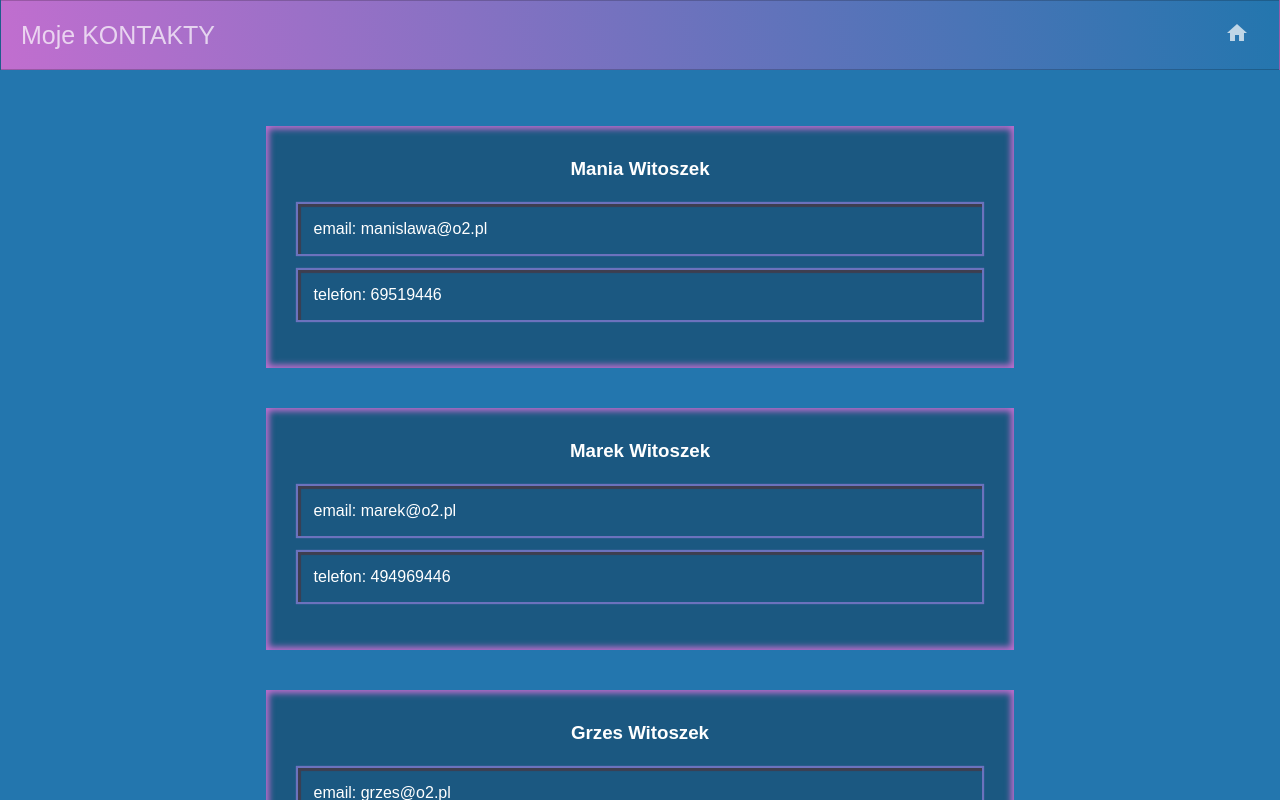
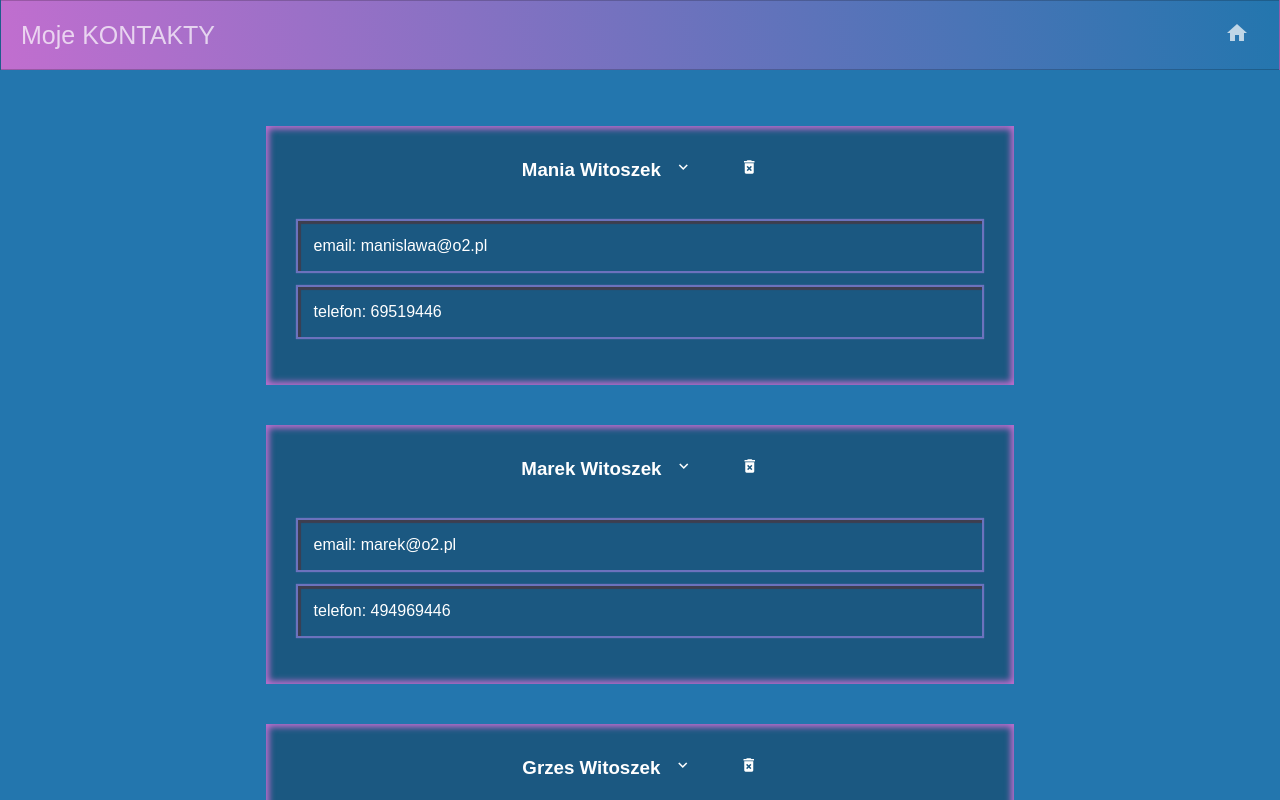
Before and after one commit to Manislawa/REACT_contactManager, a React (Create React App) app: page / in a window 1280 px wide. Shown: the top 800 px of the page. Built offline with nearby package versions, Linux system fonts and the light colour scheme.

Commit message:
create contact, contactList, styling UI  and use Context API in React

```diff
--- a/src/App.css
+++ b/src/App.css
@@ -115,10 +115,22 @@ main{
    box-shadow: 0px 0px 6px 3px #c16ecf inset;
 }
 .contact-name{
-   /* padding-bottom: .5rem; */
    padding-top: 1rem;
-   /* padding: .5rem 0 .5rem 12rem; */
+   padding-bottom: 1rem;
    text-align: center ;
+}
+.contact-name .material-icons{
+  font-size: 18px;
+  padding-left: .5rem;
+}
+.contact-name .material-icons:last-child{
+  /* delete contact icon */
+  padding-left: 3rem;
+
+
+}
+.contact-name .material-icons:hover{
+  cursor: pointer;
 }
 .contact-data{
    margin: 0 auto .5rem;
--- a/src/App.js
+++ b/src/App.js
@@ -1,17 +1,20 @@
 import React, { Component } from "react";
-import "./App.css";
 import Header from "./components/Header";
 import ContactList from "./components/ContactList";
+import { Provider } from "./context";
+import "./App.css";
 
 class App extends Component {
   render() {
     return (
+      <Provider>
         <div className="App">
           <Header text="Moje KONTAKTY" />
           <main>
             <ContactList />
           </main>
         </div>
+      </Provider>
     );
   }
 }
--- a/src/components/Contact.js
+++ b/src/components/Contact.js
@@ -2,28 +2,50 @@ import React, { Component } from "react";
 import PropTypes from "prop-types";
 
 export default class Contact extends Component {
+  state = {
+    showContactDetails: true
+  };
+  showDetailsClick = () => {
+    this.setState({ showContactDetails: !this.state.showContactDetails });
+  };
+  deleteContactClick = () => {
+    this.props.deleteOnClickHandler();
+  };
+
   render() {
-    const { name, email, phone } = this.props;
+    const { name, email, phone } = this.props.personalDetails;
+    const { showContactDetails } = this.state;
 
     return (
       <div className="contact container">
-        <h3 className="contact-name">{name}</h3>
+        <h3 className="contact-name">
+          {name}{" "}
+          <i onClick={this.showDetailsClick} className="material-icons">
+            keyboard_arrow_down
+          </i>
+          <i onClick={this.deleteContactClick} className="material-icons">
+          delete_forever
+        </i>
+        </h3>
+        {showContactDetails ? (
           <ul className="contact-data">
             <li className="contact-data-item">email: {email}</li>
             <li className="contact-data-item">telefon: {phone}</li>
           </ul>
+        ) : null}
       </div>
     );
   }
 }
 
 Contact.defaultProps = {
+  personalDetails: {
     name: "użytkownik nieznany",
     email: "nieznany",
     phone: "nieznany"
+  }
 };
 Contact.propTypes = {
-  name: PropTypes.string.isRequired,
-  email: PropTypes.string.isRequired,
-  phone: PropTypes.string.isRequired
+  personalDetails: PropTypes.object.isRequired,
+  deleteOnClickHandler: PropTypes.func.isRequired
 };
--- a/src/components/ContactList.js
+++ b/src/components/ContactList.js
@@ -1,44 +1,39 @@
 import React, { Component } from "react";
 import Contact from "./Contact";
+import { Consumer } from "../context"
 
 export default class ContactList extends Component {
-  state = {
-    contacts: [
-      {
-        id: 1,
-        name: "Mania Witoszek",
-        email: "manislawa@o2.pl",
-        phone: "69519446"
-      },
-      {
-        id: 2,
-        name: "Marek Witoszek",
-        email: "marek@o2.pl",
-        phone: "494969446"
-      },
-      {
-        id: 3,
-        name: "Grzes Witoszek",
-        email: "grzes@o2.pl",
-        phone: "554699446"
-      }
-    ]
-  };
-  render() {
+
+
+  deleteContact = (id) => {
     const { contacts } = this.state;
 
+    const newContact = contacts.filter(contact => contact.id !== id)
+
+    this.setState({contacts: newContact})
+  }
+
+  render() {
+    return(
+      <Consumer>
+      {value => {
+        const {contacts} = value;
         return (
-      <div className="contactList">
+          <React.Fragment>
           {contacts.map(contact => (
             <Contact
               key={contact.id}
-            name={contact.name}
-            email={contact.email}
-            phone={contact.phone}
+              personalDetails={contact}
+              deleteOnClickHandler={this.deleteContact.bind(this, contact.id)}
             />
           ))}
           <Contact />
-      </div>
-    );
+        </React.Fragment>
+        )
+      }}
+      </Consumer>
+    )
+
+
   }
 }
--- /dev/null
+++ b/src/context.js
@@ -0,0 +1,33 @@
+import React, { Component } from "react";
+
+const Context = React.createContext();
+
+export class Provider extends Component {
+  state = {
+    contacts: [
+      {
+        id: 1,
+        name: "Mania Witoszek",
+        email: "manislawa@o2.pl",
+        phone: "69519446"
+      },
+      {
+        id: 2,
+        name: "Marek Witoszek",
+        email: "marek@o2.pl",
+        phone: "494969446"
+      },
+      {
+        id: 3,
+        name: "Grzes Witoszek",
+        email: "grzes@o2.pl",
+        phone: "554699446"
+      }
+    ]
+  };
+
+  render() {
+    return <Context.Provider value={this.state}>{this.props.children}</Context.Provider>;
+  }
+}
+export const Consumer = Context.Consumer;
```
Lines whose indentation alone changed are shown as unchanged.
